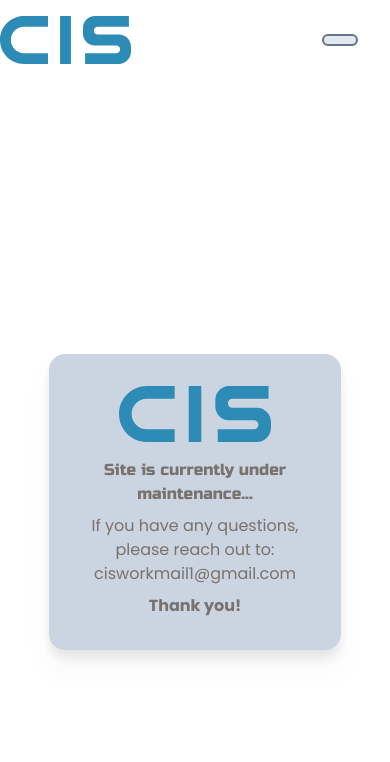
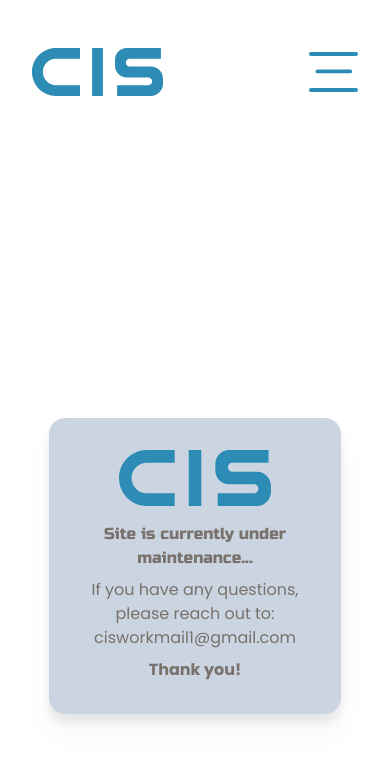
Before and after one commit to DataSmithVa/cis-web, a Next.js app: page / in a window 390 px wide. Shown: the top 762 px of the page. Built offline with nearby package versions, Linux system fonts and the light colour scheme.

Commit message:
updates to nav links

```diff
--- a/app/ui/nav_links.tsx
+++ b/app/ui/nav_links.tsx
@@ -2,10 +2,11 @@
 
 import Image from "next/image";
 import Link from "next/link";
-import logo from "@/public/CIS_LOGO.svg";
 import { usePathname } from "next/navigation";
 import clsx from "clsx";
 import { ContactButton } from "./buttons";
+import logo from "@/public/CIS_LOGO.svg";
+import menu from "@/public/menu.svg";
 
 // Array of links to display in the navigation.
 const links = [
@@ -15,10 +16,15 @@ const links = [
   { name: "Contact Us", href: "/contact" },
 ];
 
+// Open hamburger menu
+const openMenu = (e) => {
+  console.log("open menu fired");
+};
+
 export default function NavLinks() {
   const pathname = usePathname();
   return (
-    <div className="container mx-auto my-4 flex justify-between">
+    <div className="container mx-4 my-8 flex justify-between p-4 md:mx-auto">
       <Image src={logo} alt="Logo" className="h-12 w-auto" priority />
       <div className="mr-8 grid grid-flow-col items-center gap-4 text-center">
         {links.map((link) => {
@@ -28,7 +34,7 @@ export default function NavLinks() {
                 key={link.name}
                 href={link.href}
                 className={clsx(
-                  "rounded-full border-2 border-slate-500 bg-slate-200 px-4 py-1 font-poppins text-slate-500 hover:bg-slate-500 hover:text-slate-200",
+                  "hidden rounded-full border-2 border-slate-500 bg-slate-200 px-4 py-1 font-poppins text-slate-500 hover:bg-slate-500 hover:text-slate-200 md:block",
                   {
                     "text-slate-800": pathname === link.href,
                   },
@@ -51,6 +57,12 @@ export default function NavLinks() {
             );
           }
         })}
+        <Image
+          src={menu}
+          alt="Hamburger Menu"
+          className="h-10 w-auto md:hidden"
+          onClick={openMenu}
+        />
       </div>
     </div>
   );
```
Also changed, not shown: public/menu.svg (added).
